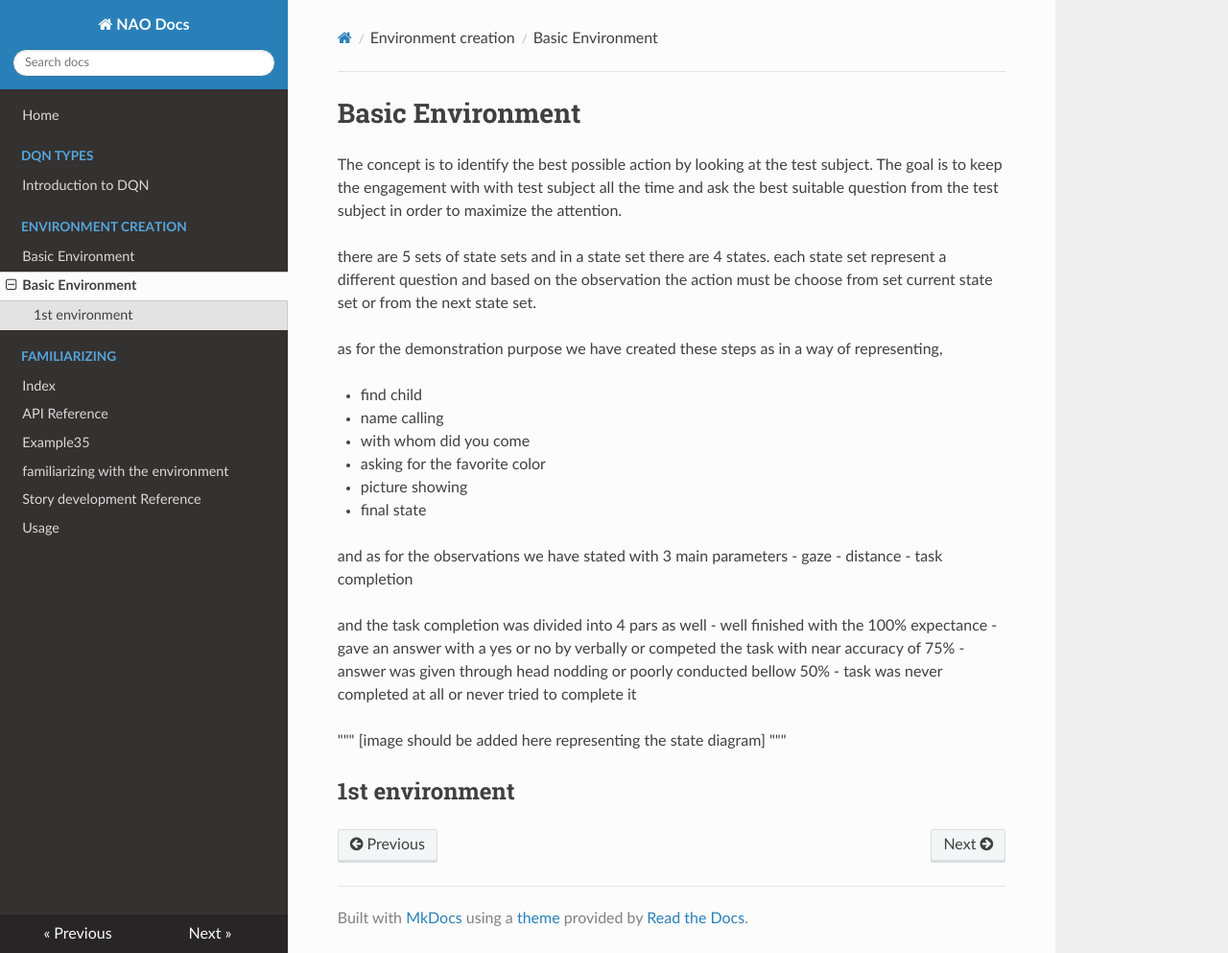
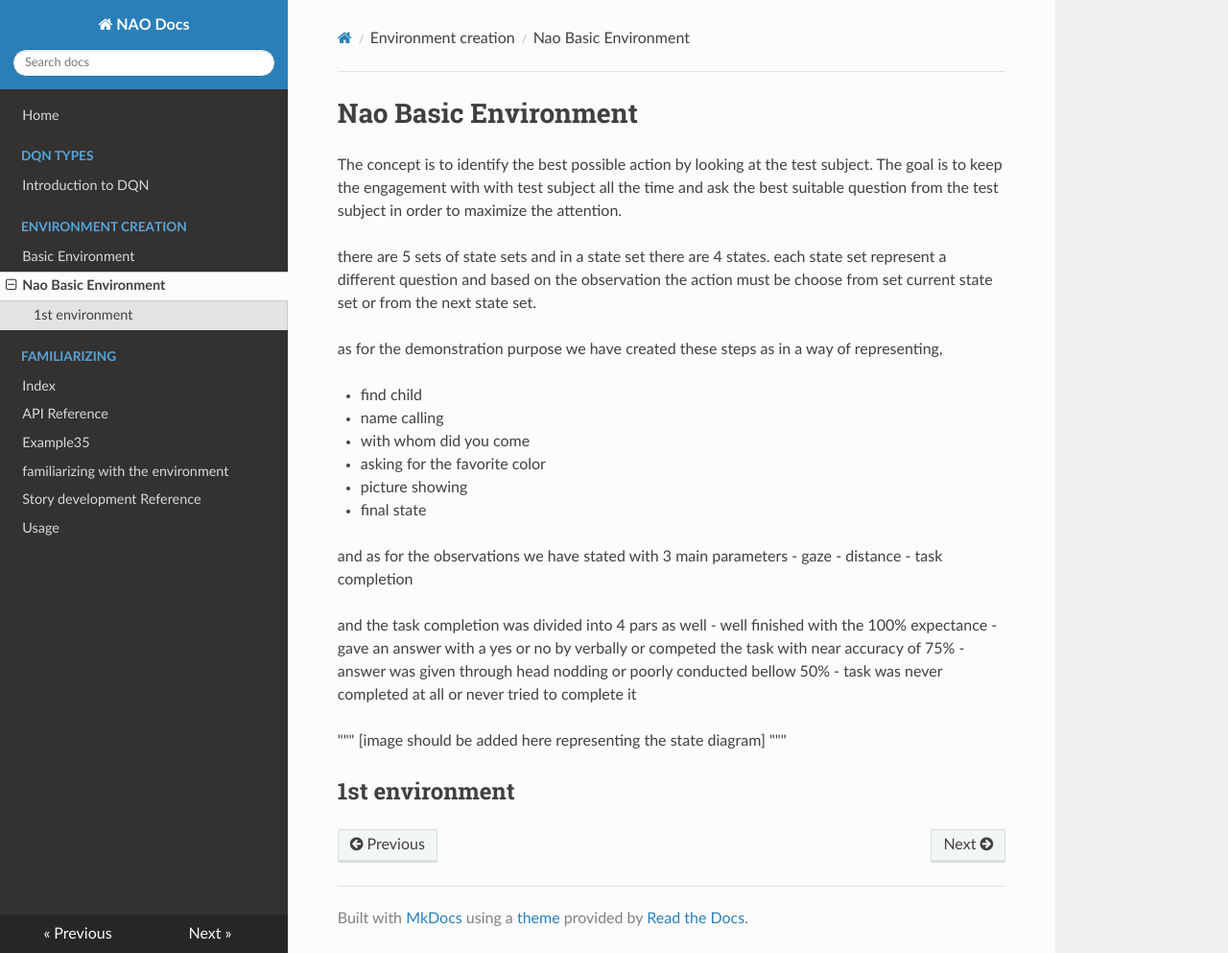
Before and after one commit to hasithz/Nao_doc, an MkDocs documentation site: the page built from docs/Environment creation/environment 2.md, in a window 1280 px wide and 993 px high. Shown: the whole window at 96% size. Built offline with MkDocs 1.6.1, drawn with Linux system fonts in a browser that asks for light colours; nearby versions of some CDN libraries.

Commit message:
correction

```diff
--- a/docs/Environment creation/environment 2.md
+++ b/docs/Environment creation/environment 2.md
@@ -1,4 +1,4 @@
-# Basic Environment
+# Nao Basic Environment
 
 The concept is to identify the best possible action by looking at the test subject.
 The goal is to keep the engagement with with test subject all the time and ask the best suitable question from the test subject in order to maximize the attention.
```
